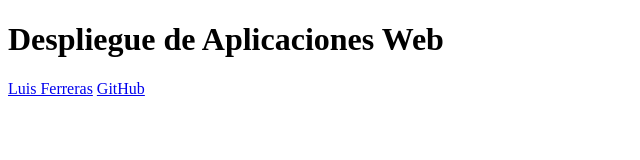
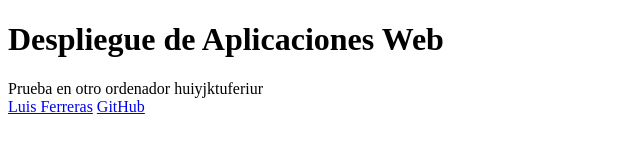
Before and after one commit to LuisFerrGon/208DAWProyectoDAW, a plain HTML site: page es/indexProyectoDAW.html in a window 1280 px wide. Shown: the whole page, without its empty margins (0-640 px from the left). Drawn offline with Linux system fonts and the light colour scheme.

Commit message:
16-10 	Otro orednador

```diff
--- a/es/indexProyectoDAW.html
+++ b/es/indexProyectoDAW.html
@@ -10,6 +10,9 @@
         <header>
             <h1>Despliegue de Aplicaciones Web</h1>
         </header>
+        <main>
+            Prueba en otro ordenador huiyjktuferiur
+        </main>
         <footer>
             <a href="../index.html">Luis Ferreras</a>
             <a href="https://github.com/LuisFerrGon/208DAWProyectoDAW">GitHub</a>
```
Also changed, not shown: 1 other file.
